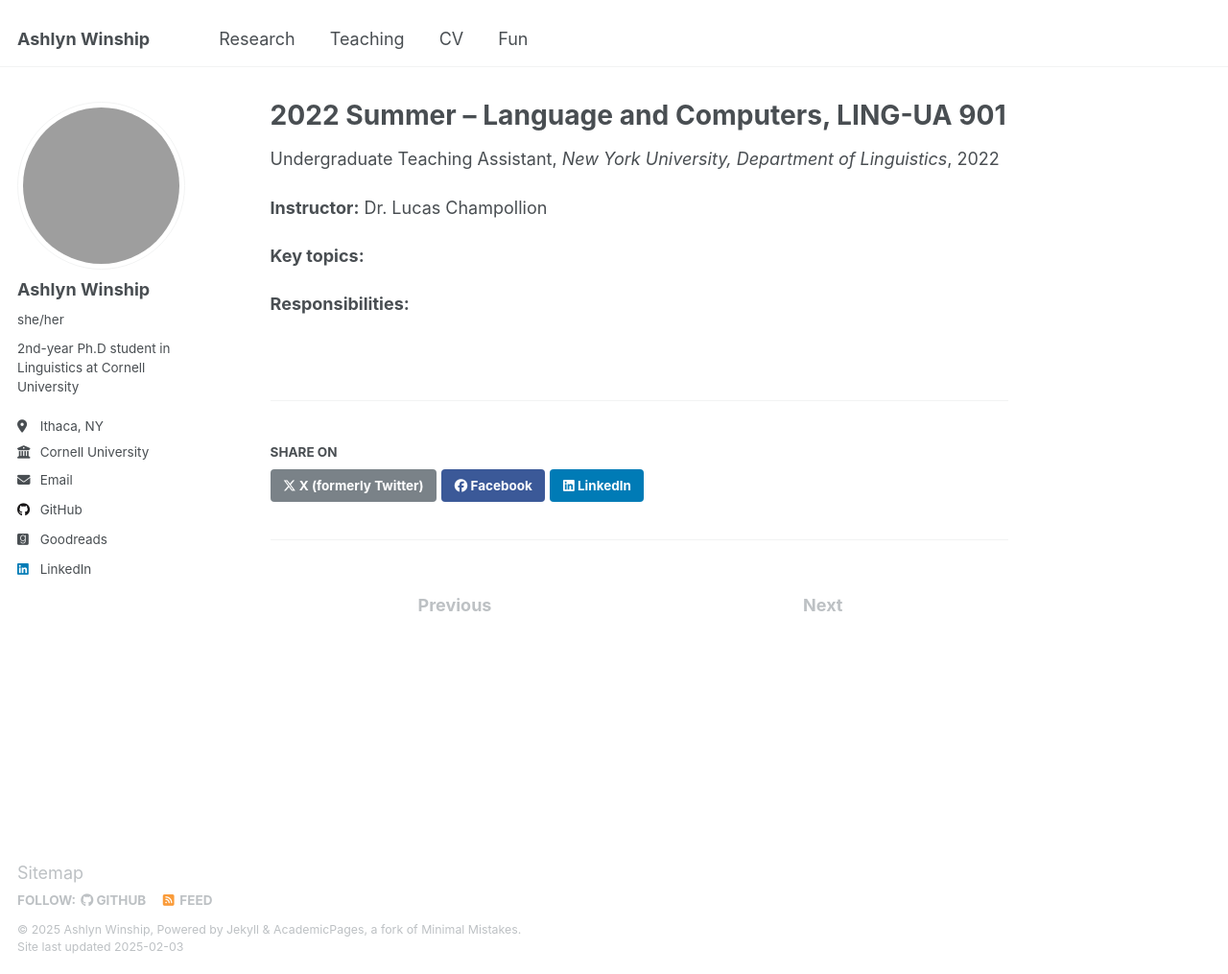
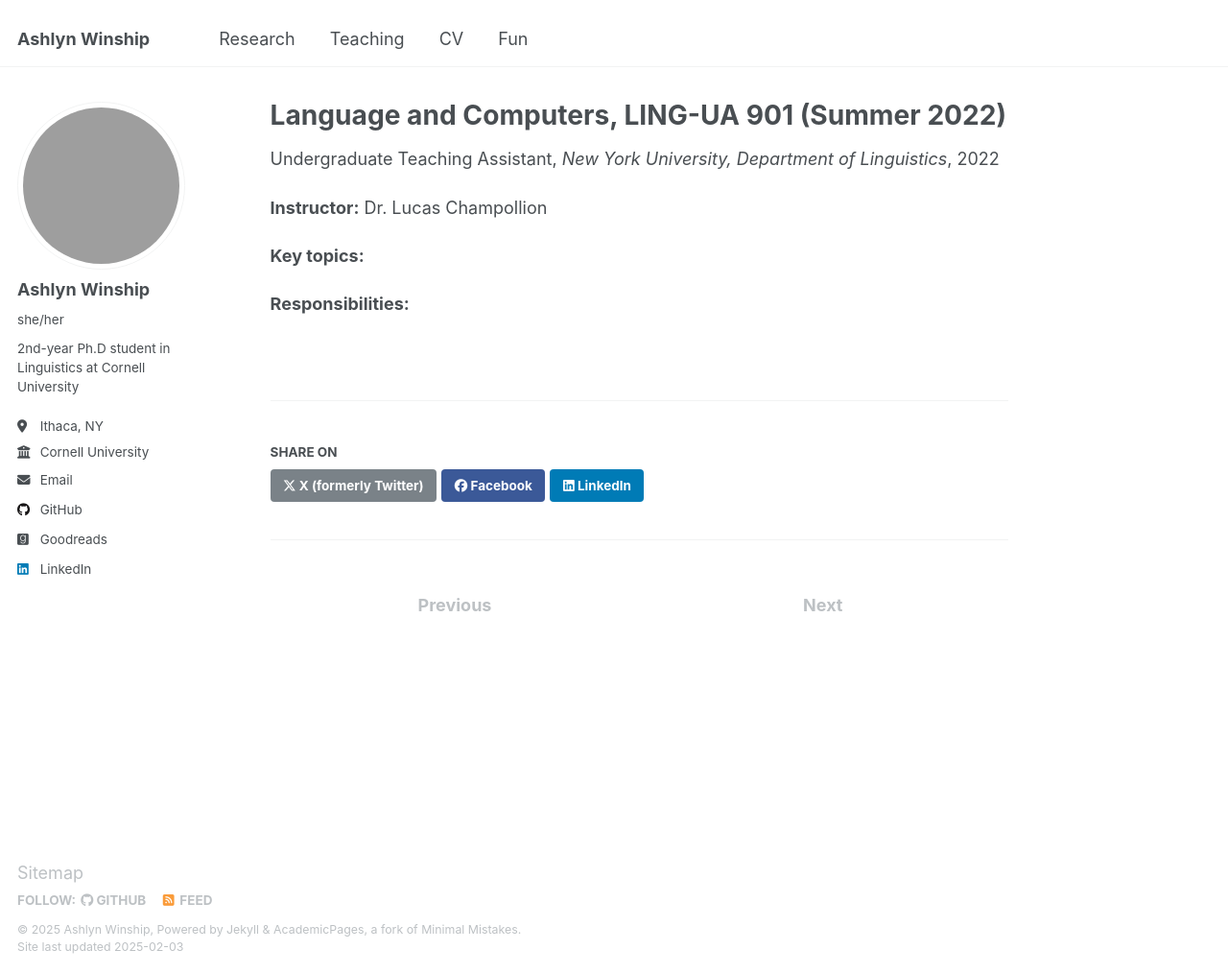
Before and after one commit to ashlynwinship/ashlynwinship.github.io, a Jekyll site: the page built from _teaching/2022_summer_lang-comp.md, in a window 1280 px wide and 1015 px high. Shown: the whole window at 96% size. Built offline with Jekyll 4.4.1, drawn with Linux system fonts in a browser that asks for light colours; part of the change alters nothing that is shown; grey boxes are pictures that could not be loaded.

```diff
--- a/_teaching/lang-comp_summer_22.md
+++ b/_teaching/2022_summer_lang-comp.md
@@ -1,8 +1,8 @@
 ---
-title: "2022 Summer -- Language and Computers, LING-UA 901"
+title: "Language and Computers, LING-UA 901 (Summer 2022)"
 collection: teaching
 type: "Undergraduate Teaching Assistant"
-permalink: /teaching/lang-comp_nyu
+permalink: /teaching/2022_summer_lang-comp
 venue: New York University, Department of Linguistics
 date: 2022-07-21
 location: New York City, NY
```
